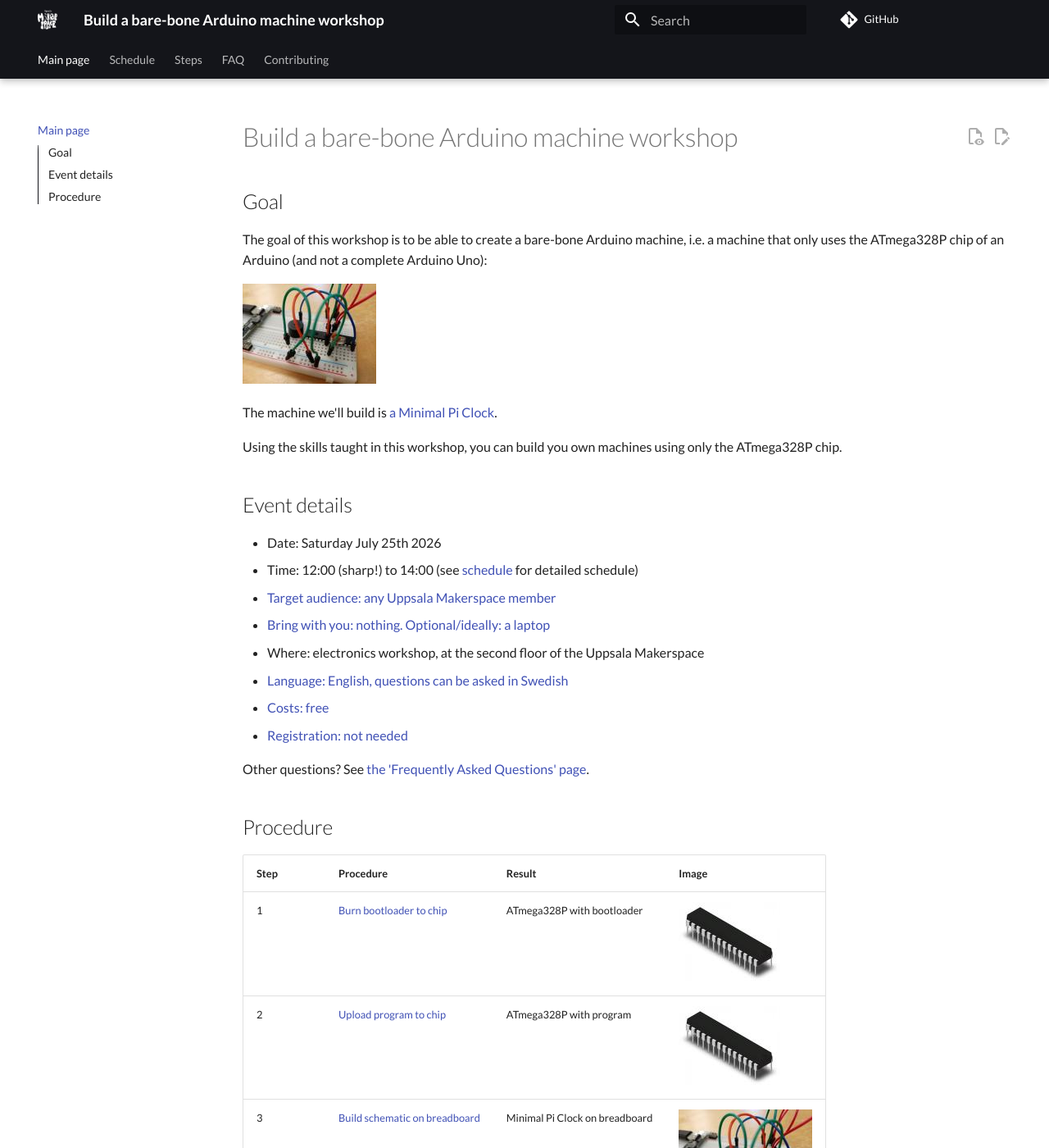
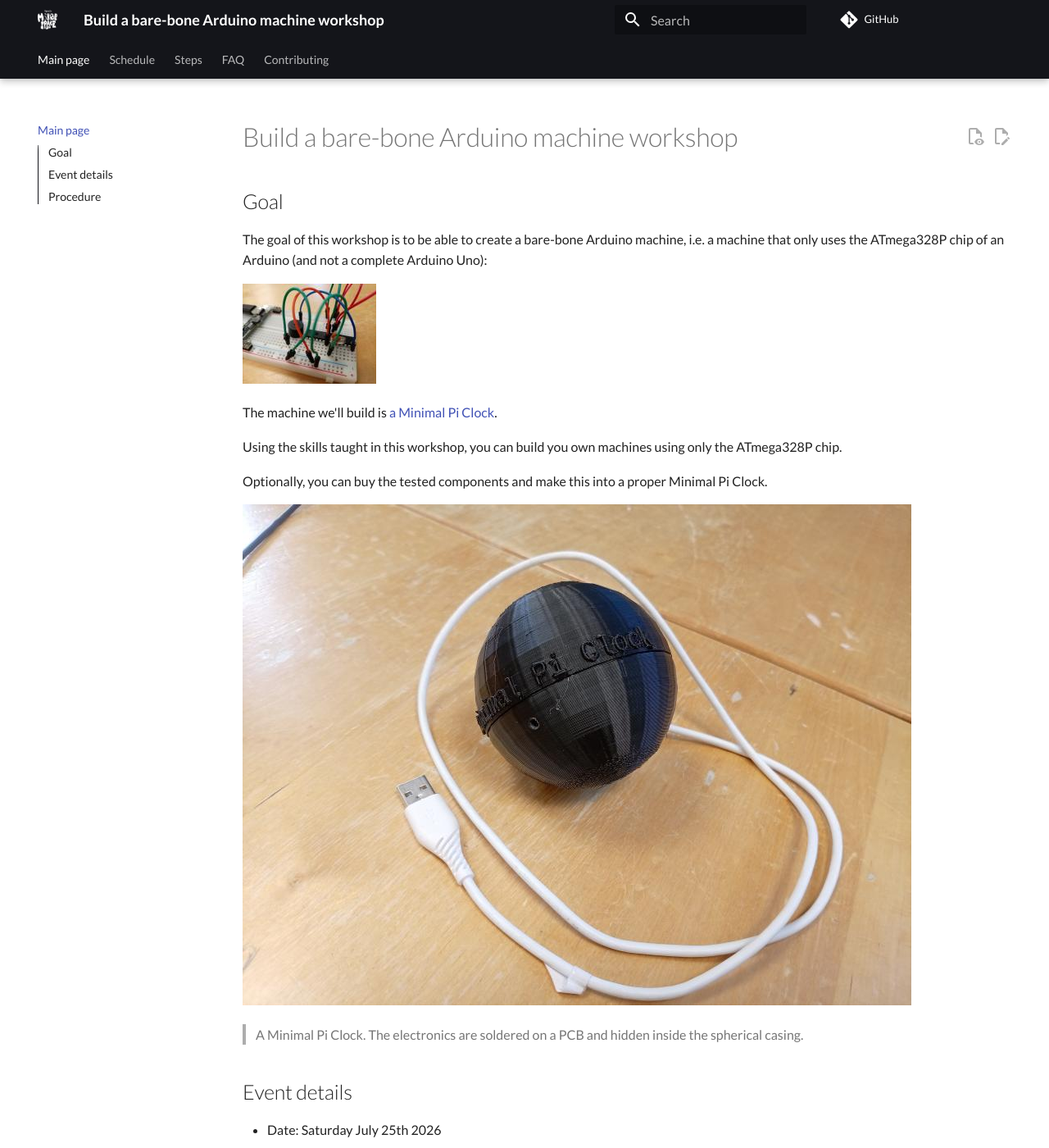
Before and after one commit to richelbilderbeek/build_bare_bone_arduino_machine_workshop, an MkDocs documentation site: the page built from docs/README.md, in a window 1280 px wide and 1400 px high. Shown: the whole window at 82% size. Built offline with MkDocs 1.6.1 and Material for MkDocs 9.7.7, drawn with Linux system fonts in a browser that asks for light colours; comment, search, counter and statistics services are not loaded.

Commit message:
Show clock

```diff
--- a/docs/README.md
+++ b/docs/README.md
@@ -19,6 +19,14 @@ The machine we'll build is [a Minimal Pi Clock](https://richelbilderbeek.github.
 Using the skills taught in this workshop,
 you can build you own machines
 using only the ATmega328P chip.
+
+Optionally, you can buy the tested components and make this into
+a proper Minimal Pi Clock.
+
+![Minimal Pi Clock](20260627.jpg)
+
+> A Minimal Pi Clock. The electronics are soldered on a PCB and
+> hidden inside the spherical casing.
 
 ## Event details
 
```
Also changed, not shown: docs/20260627.jpg (added).
